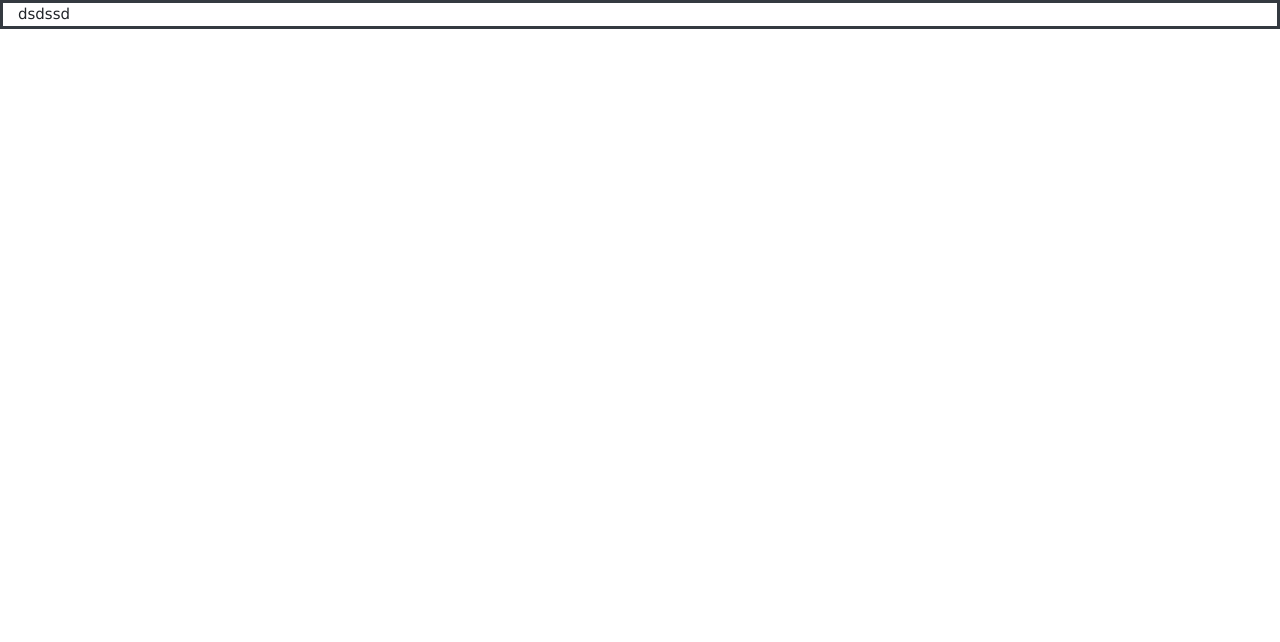
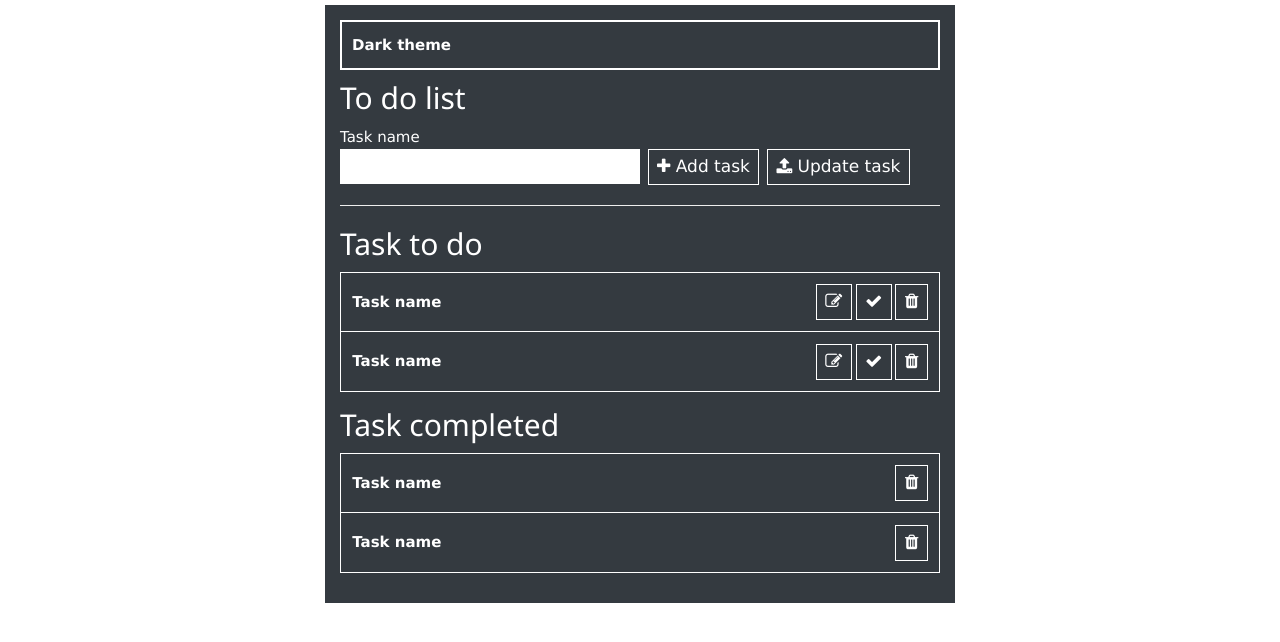
Before and after one commit to HiepHoang2190/Cyber-Reactjs-Componet-K3, a React (Create React App) app in the folder react-component-k3/: page / in a window 1280 px wide. Shown: the top 642 px of the page. Built offline with nearby package versions, Linux system fonts and the light colour scheme.

Commit message:
ReactJs-K3:Lesson 13: Ứng dụng styled component làm bài tập Todolist (p2)

```diff
--- a/react-component-k3/src/JSS_StyledComponent/BaiTapStyledComponent/ToDoList/ToDoList.js
+++ b/react-component-k3/src/JSS_StyledComponent/BaiTapStyledComponent/ToDoList/ToDoList.js
@@ -1,17 +1,72 @@
 import React, { Component } from 'react';
-import { Container } from '../../Containers/Container';
+import { Container } from '../../ComponentsToDoList/Container';
+import { Dropdown } from '../../ComponentsToDoList/Dropdown';
+import { Heading1, Heading2, Heading3, Heading4, Heading5 } from '../../ComponentsToDoList/Heading';
+import { TextField, Label, Input } from '../../ComponentsToDoList/TextField';
 import { ThemeProvider } from 'styled-components';
 import { ToDoListDarkTheme } from '../../Theme/ToDoListDarkTheme';
 import { ToDoListLightTheme } from '../../Theme/ToDoListLightTheme';
 import { ToDoListPrimaryTheme } from '../../Theme/ToDoListPrimaryTheme';
+import { Button } from '../../ComponentsToDoList/Button';
+import { Table, Tr, Td, Th, Thead, Tbody } from '../../ComponentsToDoList/Table';
 class ToDoList extends Component {
     render() {
         return (
             <div>
-                <ThemeProvider theme={ToDoListPrimaryTheme}>
-                    <Container>
-                        dsdssd
-                </Container>
+                <ThemeProvider theme={ToDoListDarkTheme}>
+                    <Container className="w-50">
+                        <Dropdown>
+                            <option>Dark theme</option>
+                            <option>Light theme</option>
+                            <option>Primary theme</option>
+                        </Dropdown>
+                        <Heading3>To do list</Heading3>
+                        {/* <Label>Task name</Label>
+                        <Input></Input> */}
+                        <TextField label="Task name" className="w-50">
+                        </TextField>
+                        <Button className="ml-2"><i className="fa fa-plus"></i> Add task</Button>
+                        <Button className="ml-2"><i className="fa fa-upload"></i> Update task</Button>
+                        <hr />
+                        <Heading3>Task to do</Heading3>
+                        <Table>
+                            <Thead>
+                                <Tr>
+                                    <Th style={{ verticalAlign: 'middle' }}>Task name</Th>
+                                    <Th className="text-right">
+                                        <Button className="ml-1"><i className="fa fa-edit"></i></Button>
+                                        <Button className="ml-1"><i className="fa fa-check"></i></Button>
+                                        <Button className="ml-1"><i className="fa fa-trash"></i></Button>
+                                    </Th>
+                                </Tr>
+                                <Tr>
+                                    <Th style={{ verticalAlign: 'middle' }}>Task name</Th>
+                                    <Th className="text-right">
+                                        <Button className="ml-1"><i className="fa fa-edit"></i></Button>
+                                        <Button className="ml-1"><i className="fa fa-check"></i></Button>
+                                        <Button className="ml-1"><i className="fa fa-trash"></i></Button>
+                                    </Th>
+                                </Tr>
+                            </Thead>
+                        </Table>
+                        <Heading3>Task completed</Heading3>
+                        <Table>
+                            <Thead>
+                                <Tr>
+                                    <Th style={{ verticalAlign: 'middle' }}>Task name</Th>
+                                    <Th className="text-right">
+                                        <Button className="ml-1"><i className="fa fa-trash"></i></Button>
+                                    </Th>
+                                </Tr>
+                                <Tr>
+                                    <Th style={{ verticalAlign: 'middle' }}>Task name</Th>
+                                    <Th className="text-right">
+                                        <Button className="ml-1"><i className="fa fa-trash"></i></Button>
+                                    </Th>
+                                </Tr>
+                            </Thead>
+                        </Table>
+                    </Container>
                 </ThemeProvider>
 
             </div>
--- /dev/null
+++ b/react-component-k3/src/JSS_StyledComponent/ComponentsToDoList/Button.js
@@ -0,0 +1,16 @@
+import styled from 'styled-components'
+//----------------button-------------------
+export const Button = styled.button`
+    apperance:none;
+    background-color: ${props => props.theme.bgColor};
+    color: ${props => props.theme.color};
+    border: ${props => props.theme.borderButton};
+    padding: .25em .5em;
+    transition: all .5s;
+    font-size:17px;
+    &:hover {
+        color: ${props => props.theme.hoverTextColor};
+        background-color:${props => props.theme.hoverBgColor};
+        border: ${props => props.theme.borderButton};
+    };
+`;
--- /dev/null
+++ b/react-component-k3/src/JSS_StyledComponent/ComponentsToDoList/Container.js
@@ -0,0 +1,22 @@
+import styled from 'styled-components';
+
+export const ContainerFluid = styled.div`
+    background-color: ${props => props.theme.bgColor};
+    color: ${props => props.theme.color};
+    border: 5px solid ${props => props.theme.color};
+    padding: 15px;
+    margin-right: auto;
+    margin-left: auto;
+
+
+`
+
+export const Container = styled.div`
+    background-color: ${props => props.theme.bgColor};
+    color: ${props => props.theme.color};
+    border: 5px solid ${props => props.theme.color};
+    padding: 15px;
+    margin-right: auto;
+    margin-left: auto;
+
+`
--- /dev/null
+++ b/react-component-k3/src/JSS_StyledComponent/ComponentsToDoList/Dropdown.js
@@ -0,0 +1,26 @@
+import styled from 'styled-components';
+
+
+export const Dropdown = styled.select`
+    width: 100%;
+    height: 50px;
+    font-size: 100%;
+    font-weight: bold;
+    cursor: pointer;
+    border-radius: 0;
+    background-color: ${props=>props.theme.bgColor};
+    border: 2px solid ${props => props.theme.color};
+    color: ${props => props.theme.color};
+    padding: 10px;
+    padding-right: 38px;
+    appearance: none;
+    -webkit-appearance: none;
+    -moz-appearance: none;
+    /* Adding transition effect */
+    transition: color 0.3s ease, background-color 0.3s ease, border-bottom-color 0.3s ease;
+    &:hover {
+        color: ${props => props.theme.hoverTextColor};
+        background-color: ${props=>props.theme.hoverBgColor};
+        border-bottom-color: #DCDCDC;
+    }
+`
--- /dev/null
+++ b/react-component-k3/src/JSS_StyledComponent/ComponentsToDoList/Heading.js
@@ -0,0 +1,42 @@
+import styled from 'styled-components';
+
+
+
+export const Heading1 = styled.h1`
+    font-size:4rem;
+    font-weight:300;
+    line-height:1.2;
+    color: ${props => {return props.theme.color}}
+`
+
+export const Heading2 = styled.h2`
+    font-size:3rem;
+    font-weight:300;
+    line-height:1.2;
+    color: ${props => {return props.theme.color}}
+
+`
+
+export const Heading3 = styled.h3`
+    font-size:2rem;
+    font-weight:300;
+    line-height:1.2;
+    color: ${props => {return props.theme.color}}
+
+`
+
+export const Heading4 = styled.h4`
+    font-size:1rem;
+    font-weight:300;
+    line-height:1.2;
+    color: ${props => {return props.theme.color}}
+
+`
+
+export const Heading5 = styled.h5`
+    font-size:0.5rem;
+    font-weight:300;
+    line-height:1.2;
+    color: ${props => {return props.theme.color}}
+
+`
--- /dev/null
+++ b/react-component-k3/src/JSS_StyledComponent/ComponentsToDoList/Table.js
@@ -0,0 +1,53 @@
+import styled from 'styled-components';
+
+
+
+
+export const Table = styled.table`
+    color: ${props => props.theme.color};
+    width: 100%;
+    max-width: 100%;
+    margin-bottom: 1rem;
+    background-color: transparent;
+
+    border-spacing: 2px;
+    border-color: ${props => props.theme.color};
+
+`
+export const Thead = styled.thead`
+    display: table-header-group;
+    vertical-align: middle;
+    border:1px solid ${props => props.theme.color};
+
+`
+
+export const Tbody = styled.tbody`
+    display: table-row-group;
+    vertical-align: middle;
+    border-color: inherit;
+`
+export const Tr = styled.tr`
+    display: table-row;
+    vertical-align: inherit;
+    border:1px solid ${props => props.theme.color};
+
+
+
+`
+export const Td = styled.td`
+    padding: .75rem;
+    vertical-align: top;
+    border: 1px solid ${props => props.theme.color};
+`
+
+
+export const Th = styled.th`
+    background-color: ${props => props.theme.backgroundColor}
+    color: ${props => props.theme.color}
+    vertical-align: bottom;
+    text-align: inherit;
+    border-top: 1px solid ${props => props.theme.color};
+    padding: .75rem;
+    vertical-align: top;
+    border-bottom: 1px solid ${props => props.theme.color};
+`
--- /dev/null
+++ b/react-component-k3/src/JSS_StyledComponent/ComponentsToDoList/TextField.js
@@ -0,0 +1,30 @@
+import React, { Fragment } from 'react';
+
+import styled from 'styled-components';
+
+
+export const Input = styled.input`
+    border: 1px solid ${props => props.theme.color};
+    min-height:35px;
+    height:35px;
+    font-size:17px;
+    width:auto;
+    display:initial;
+`
+
+export const Label = styled.span`
+    color:${props => props.theme.color};
+    width:auto;
+
+`
+
+
+export const TextField = ({ label, ...props }) => {
+    return <span>
+        <Label>
+            {label}
+        </Label>
+        <br />
+        <Input {...props} />
+    </span>
+}
```
Also changed, not shown: react-component-k3/src/JSS_StyledComponent/ComponentsToDoList/Link.js (added, +25 -0 lines).
